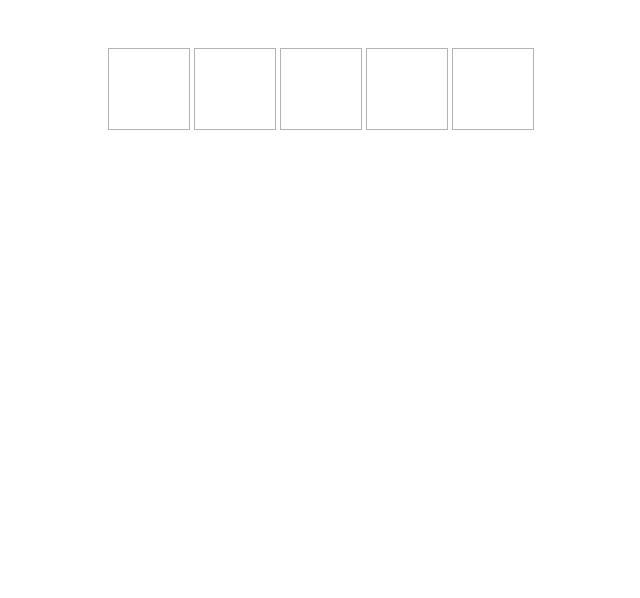
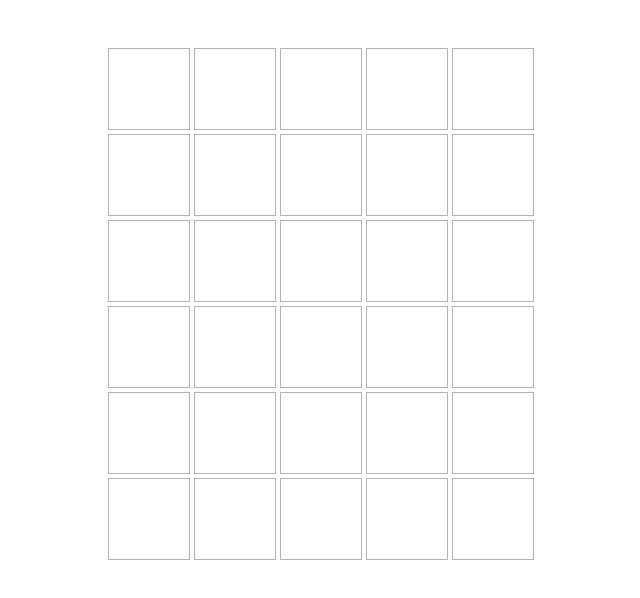
Before and after one commit to mrizkigunawan/wordle, a Vue app: page / in a window 1280 px wide. Shown: the top 598 px of the page, without its empty margins (319-959 px from the left). Built offline with nearby package versions, Linux system fonts and the light colour scheme.

Commit message:
Update: render all boards at all time

```diff
--- a/src/components/WordleBoard.vue
+++ b/src/components/WordleBoard.vue
@@ -21,6 +21,12 @@
       guessSubmitted.value.includes(props.wordOfTheDay)
     );
   });
+
+  const countOfEmptyGuesses = computed(() => {
+    const guessRemaining = MAX_GUESS_COUNT - guessSubmitted.value.length;
+
+    return isGameOver.value ? guessRemaining : guessRemaining - 1;
+  });
 </script>
 
 <template>
@@ -29,11 +35,16 @@
       <li v-for="(guess, index) in guessSubmitted" :key="`${index}-${guess}`">
         <GuessView :guess="guess" />
       </li>
+      <li>
+        <GuessInput
+          :disabled="isGameOver"
+          v-on:guess-submitted="(guess) => guessSubmitted.push(guess)"
+        />
+      </li>
+      <li v-for="i in countOfEmptyGuesses" :key="`remaining-guess-${i}`">
+        <GuessView guess="" />
+      </li>
     </ul>
-    <GuessInput
-      :disabled="isGameOver"
-      v-on:guess-submitted="(guess) => guessSubmitted.push(guess)"
-    />
     <p
       v-if="isGameOver"
       class="end-of-game-message"
```
Also changed, not shown: 1 other file (tests, documents, lock files or other folders).
